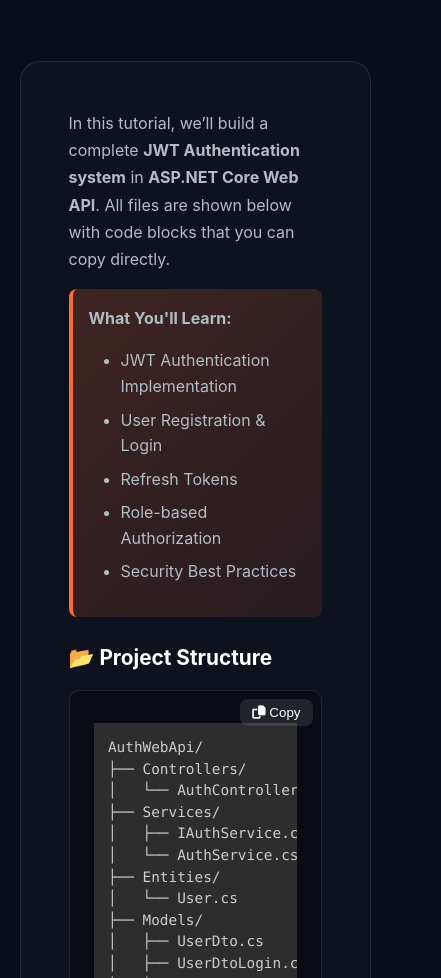
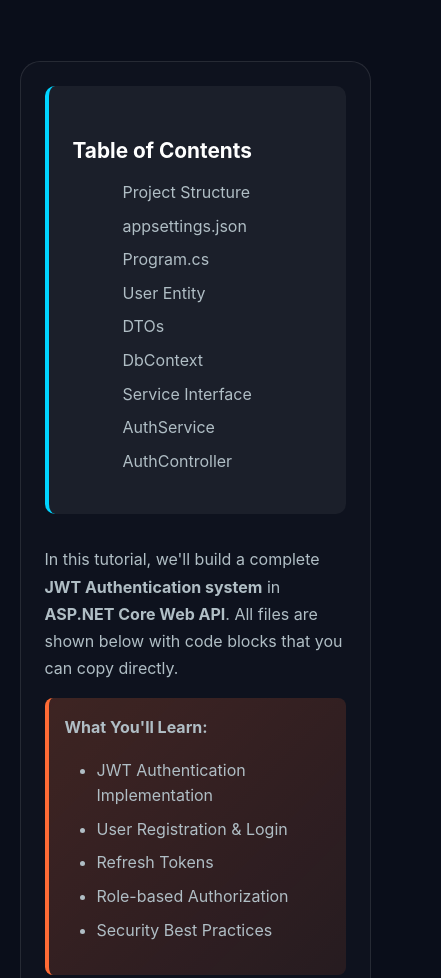
Before and after one commit to vaibhavdobariya/vaibhavdobariya.github.io, a plain HTML site: page index.html in a window 390 px wide. Shown: the part 5247-6225 px from the top of the page, 441 px wide, since content can reach past the window. Drawn offline with nearby package versions, Linux system fonts and the light colour scheme.

Commit message:
Update index.html

```diff
--- a/index.html
+++ b/index.html
@@ -4,13 +4,8 @@
     <meta charset="UTF-8">
     <meta name="viewport" content="width=device-width, initial-scale=1.0">
     <title>Vaibhav Dobariya - Full Stack Developer</title>
-
-    <!-- Add Font Awesome -->
     <link rel="stylesheet" href="https://cdnjs.cloudflare.com/ajax/libs/font-awesome/6.4.0/css/all.min.css">
-
-    <!-- Updated Prism links -->
-    <link href="https://cdnjs.cloudflare.com/ajax/libs/prism/1.29.0/themes/prism-tomorrow.min.css" rel="stylesheet" />
-
+    <link href="https://cdnjs.cloudflare.com/ajax/libs/prism/1.29.0/themes/prism-tomorrow.min.css" rel="stylesheet">
     <style>
         * {
             margin: 0;
@@ -28,25 +23,6 @@
             --text-secondary: #b0bec5;
             --gradient-primary: linear-gradient(135deg, #667eea 0%, #764ba2 100%);
             --gradient-secondary: linear-gradient(135deg, #f093fb 0%, #f5576c 100%);
-        }
-.copy-btn {
-  position: absolute;
-  top: 8px;
-  right: 8px;
-  background: rgba(255, 255, 255, 0.1);
-  border: none;
-  padding: 6px 12px;
-  border-radius: 8px;
-  color: #fff;
-  cursor: pointer;
-  transition: background 0.3s ease;
-}
-
-.copy-btn:hover {
-  background: var(--gradient-primary);
-}
-.code-block {
-  position: relative;
         }
 
         body {
@@ -359,6 +335,7 @@
             padding: 3rem;
             margin: 4rem 0;
             border: 1px solid rgba(255, 255, 255, 0.1);
+            overflow: visible;
         }
 
         .blog-content {
@@ -409,6 +386,25 @@
             font-family: 'Fira Code', monospace;
             font-size: 0.9rem;
             color: #e6fffa;
+            position: relative;
+        }
+
+        .copy-btn {
+            position: absolute;
+            top: 8px;
+            right: 8px;
+            background: rgba(255, 255, 255, 0.1);
+            border: none;
+            padding: 6px 12px;
+            border-radius: 8px;
+            color: #fff;
+            cursor: pointer;
+            transition: background 0.3s ease;
+            z-index: 10;
+        }
+
+        .copy-btn:hover {
+            background: var(--gradient-primary);
         }
 
         .highlight {
@@ -499,6 +495,20 @@
             .section {
                 padding: 4rem 5%;
             }
+
+            .blog-section {
+                padding: 1.5rem;
+            }
+
+            .code-block {
+                padding: 1rem 0.5rem;
+                font-size: 0.8rem;
+            }
+
+            .copy-btn {
+                padding: 4px 8px;
+                font-size: 0.8rem;
+            }
         }
 
         /* Scroll animations */
@@ -511,6 +521,46 @@
         .fade-in.visible {
             opacity: 1;
             transform: translateY(0);
+        }
+
+        /* Table of Contents for Blog */
+        .toc {
+            background: rgba(255, 255, 255, 0.05);
+            border-radius: 10px;
+            padding: 1.5rem;
+            margin-bottom: 2rem;
+            border-left: 4px solid var(--secondary-color);
+        }
+
+        .toc-title {
+            font-size: 1.3rem;
+            margin-bottom: 1rem;
+            color: var(--secondary-color);
+        }
+
+        .toc-list {
+            list-style-type: none;
+        }
+
+        .toc-list li {
+            margin-bottom: 0.5rem;
+            padding-left: 1rem;
+            border-left: 2px solid transparent;
+            transition: all 0.3s ease;
+        }
+
+        .toc-list li:hover {
+            border-left: 2px solid var(--secondary-color);
+        }
+
+        .toc-list a {
+            color: var(--text-secondary);
+            text-decoration: none;
+            transition: color 0.3s ease;
+        }
+
+        .toc-list a:hover {
+            color: var(--text-primary);
         }
     </style>
 </head>
@@ -663,13 +713,28 @@
             </div>
         </div>
     </section>
+
     <section id="blog" class="section fade-in">
         <h2 class="section-title">🔐 Building Secure JWT Authentication in ASP.NET Core Web API</h2>
 
         <div class="blog-section">
             <div class="blog-content">
+                <div class="toc">
+                    <h3 class="toc-title">Table of Contents</h3>
+                    <ul class="toc-list">
+                        <li><a href="#project-structure">Project Structure</a></li>
+                        <li><a href="#appsettings">appsettings.json</a></li>
+                        <li><a href="#program-cs">Program.cs</a></li>
+                        <li><a href="#user-entity">User Entity</a></li>
+                        <li><a href="#dtos">DTOs</a></li>
+                        <li><a href="#dbcontext">DbContext</a></li>
+                        <li><a href="#service-interface">Service Interface</a></li>
+                        <li><a href="#auth-service">AuthService</a></li>
+                        <li><a href="#controller">AuthController</a></li>
+                    </ul>
+                </div>
 
-      <p>In this tutorial, we’ll build a complete <strong>JWT Authentication system</strong> in <strong>ASP.NET Core Web API</strong>.
+                <p>In this tutorial, we'll build a complete <strong>JWT Authentication system</strong> in <strong>ASP.NET Core Web API</strong>.
                 All files are shown below with code blocks that you can copy directly.</p>
 
                 <div class="highlight">
@@ -684,7 +749,7 @@
                 </div>
 
                 <!-- Project Structure -->
-      <h3>📂 Project Structure</h3>
+                <h3 id="project-structure">📂 Project Structure</h3>
                 <div class="code-block">
                     <button class="copy-btn" onclick="copyCode(this)">
                         <i class="fas fa-copy"></i> Copy
@@ -709,7 +774,7 @@
                 </div>
 
                 <!-- appsettings.json -->
-      <h3>⚙️ appsettings.json</h3>
+                <h3 id="appsettings">⚙️ appsettings.json</h3>
                 <div class="code-block">
                     <button class="copy-btn" onclick="copyCode(this)">
                         <i class="fas fa-copy"></i> Copy
@@ -727,7 +792,7 @@
                 </div>
 
                 <!-- Program.cs -->
-      <h3>⚙️ Program.cs</h3>
+                <h3 id="program-cs">⚙️ Program.cs</h3>
                 <div class="code-block">
                     <button class="copy-btn" onclick="copyCode(this)">
                         <i class="fas fa-copy"></i> Copy
@@ -774,7 +839,7 @@
                 </div>
 
                 <!-- User Entity -->
-      <h3>👤 Entities/User.cs</h3>
+                <h3 id="user-entity">👤 Entities/User.cs</h3>
                 <div class="code-block">
                     <button class="copy-btn" onclick="copyCode(this)">
                         <i class="fas fa-copy"></i> Copy
@@ -792,7 +857,7 @@
                 </div>
 
                 <!-- DTOs -->
-      <h3>📦 Models/UserDto.cs</h3>
+                <h3 id="dtos">📦 Models/UserDto.cs</h3>
                 <div class="code-block">
                     <button class="copy-btn" onclick="copyCode(this)">
                         <i class="fas fa-copy"></i> Copy
@@ -852,7 +917,7 @@
                 </div>
 
                 <!-- DbContext -->
-      <h3>🗄️ Data/AppDbContext.cs</h3>
+                <h3 id="dbcontext">🗄️ Data/AppDbContext.cs</h3>
                 <div class="code-block">
                     <button class="copy-btn" onclick="copyCode(this)">
                         <i class="fas fa-copy"></i> Copy
@@ -872,7 +937,7 @@
                 </div>
 
                 <!-- Service Interface -->
-      <h3>🛠️ Services/IAuthService.cs</h3>
+                <h3 id="service-interface">🛠️ Services/IAuthService.cs</h3>
                 <div class="code-block">
                     <button class="copy-btn" onclick="copyCode(this)">
                         <i class="fas fa-copy"></i> Copy
@@ -891,7 +956,7 @@
                 </div>
 
                 <!-- AuthService -->
-      <h3>🛠️ Services/AuthService.cs</h3>
+                <h3 id="auth-service">🛠️ Services/AuthService.cs</h3>
                 <div class="code-block">
                     <button class="copy-btn" onclick="copyCode(this)">
                         <i class="fas fa-copy"></i> Copy
@@ -974,7 +1039,7 @@
                 </div>
 
                 <!-- Controller -->
-      <h3>🎮 Controllers/AuthController.cs</h3>
+                <h3 id="controller">🎮 Controllers/AuthController.cs</h3>
                 <div class="code-block">
                     <button class="copy-btn" onclick="copyCode(this)">
                         <i class="fas fa-copy"></i> Copy
@@ -1055,6 +1120,10 @@
             </p>
         </div>
     </footer>
+
+    <script src="https://cdnjs.cloudflare.com/ajax/libs/prism/1.29.0/prism.min.js"></script>
+    <script src="https://cdnjs.cloudflare.com/ajax/libs/prism/1.29.0/components/prism-csharp.min.js"></script>
+    <script src="https://cdnjs.cloudflare.com/ajax/libs/prism/1.29.0/components/prism-json.min.js"></script>
 
     <script>
         // Smooth scrolling for navigation links
@@ -1146,6 +1215,19 @@
             });
         });
 
+        // Copy code functionality
+        function copyCode(button) {
+            const codeBlock = button.nextElementSibling.querySelector("code");
+            const text = codeBlock.innerText;
+
+            navigator.clipboard.writeText(text).then(() => {
+                button.innerHTML = '<i class="fas fa-check"></i> Copied!';
+                setTimeout(() => {
+                    button.innerHTML = '<i class="fas fa-copy"></i> Copy';
+                }, 2000);
+            });
+        }
+
         // Mobile menu functionality (if needed for smaller screens)
         function toggleMobileMenu() {
             const navLinks = document.querySelector('.nav-links');
@@ -1177,26 +1259,5 @@
             document.head.appendChild(style);
         }
     </script>
-<!-- Prism JS -->
-
-<script src="https://cdnjs.cloudflare.com/ajax/libs/prism/1.29.0/prism.min.js"></script>
-<script src="https://cdnjs.cloudflare.com/ajax/libs/prism/1.29.0/components/prism-csharp.min.js"></script>
-<script src="https://cdnjs.cloudflare.com/ajax/libs/prism/1.29.0/components/prism-json.min.js"></script>
-
-<script>
-function copyCode(button) {
-  const codeBlock = button.nextElementSibling.querySelector("code");
-  const text = codeBlock.innerText;
-
-  navigator.clipboard.writeText(text).then(() => {
-    button.innerHTML = '<i class="fas fa-check"></i> Copied!';
-    setTimeout(() => {
-      button.innerHTML = '<i class="fas fa-copy"></i> Copy';
-    }, 2000);
-  });
-}
-</script>
-
 </body>
-
 </html>
```
Lines whose indentation alone changed are shown as unchanged.
